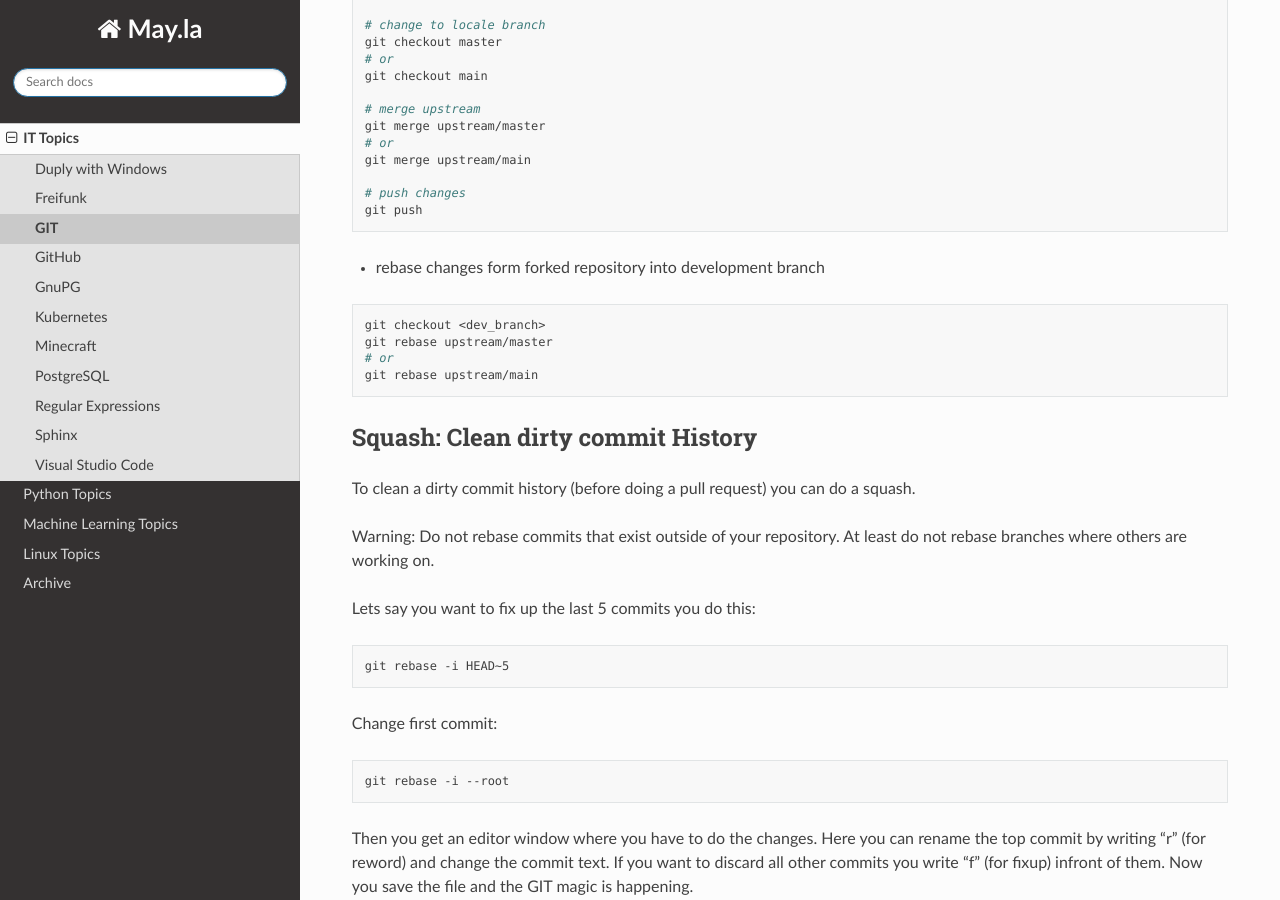
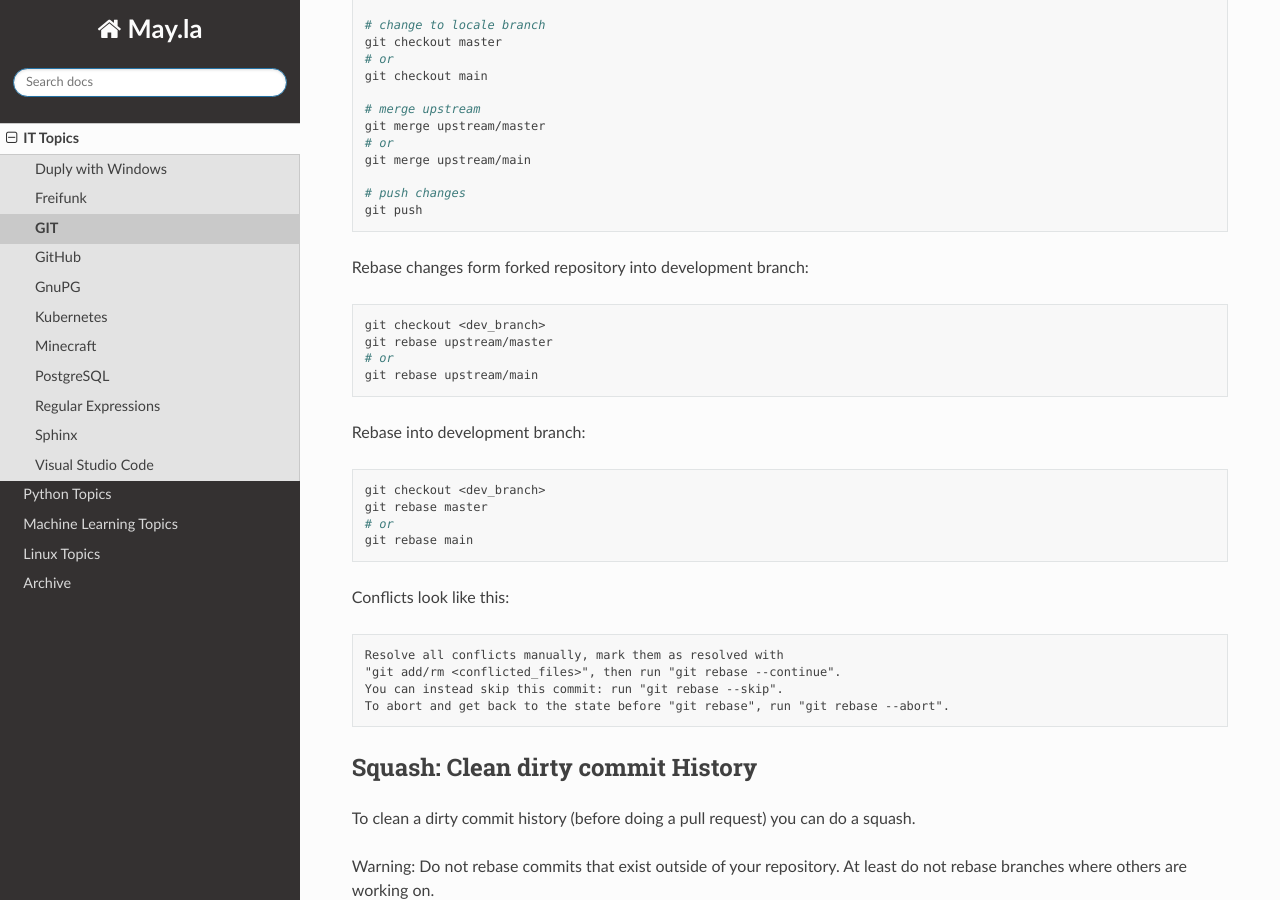
Before and after one commit to PhilipMay/May.la, a Sphinx documentation site: the page built from source/it/git.md, in a window 1280 px wide and 900 px high, scrolled down 1873 px. Built offline with Sphinx 7.4.7 and the Read the Docs theme 2.0.0, drawn with Linux system fonts in a browser that asks for light colours.

Commit message:
Update git.md

````diff
--- a/source/it/git.md
+++ b/source/it/git.md
@@ -77,13 +77,29 @@ git merge upstream/main
 # push changes
 git push
 ```
-- rebase changes form forked repository into development branch
+
+Rebase changes form forked repository into development branch:
 ```bash
 git checkout <dev_branch>
 git rebase upstream/master
 # or
 git rebase upstream/main
+```
 
+Rebase into development branch:
+```bash
+git checkout <dev_branch>
+git rebase master
+# or
+git rebase main
+```
+
+Conflicts look like this:
+```text
+Resolve all conflicts manually, mark them as resolved with
+"git add/rm <conflicted_files>", then run "git rebase --continue".
+You can instead skip this commit: run "git rebase --skip".
+To abort and get back to the state before "git rebase", run "git rebase --abort".
 ```
 
 ## Squash: Clean dirty commit History
````
